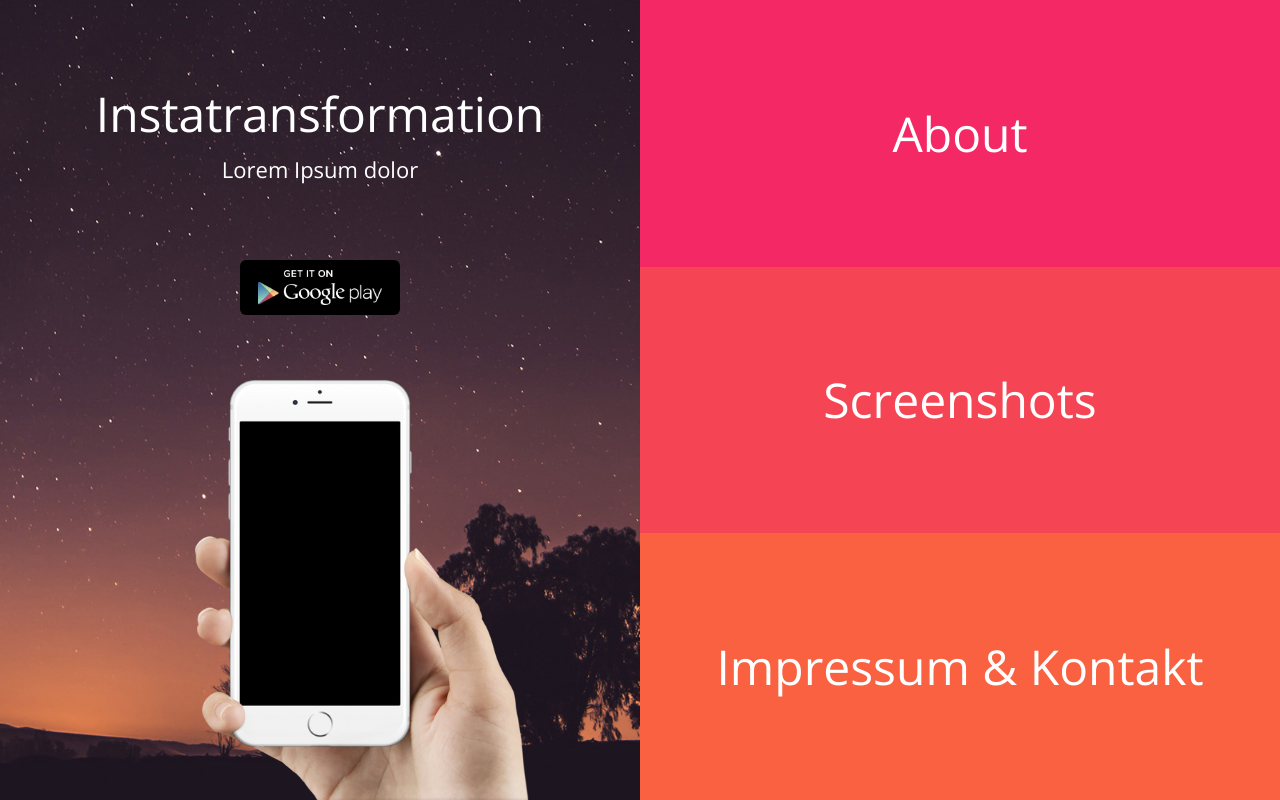
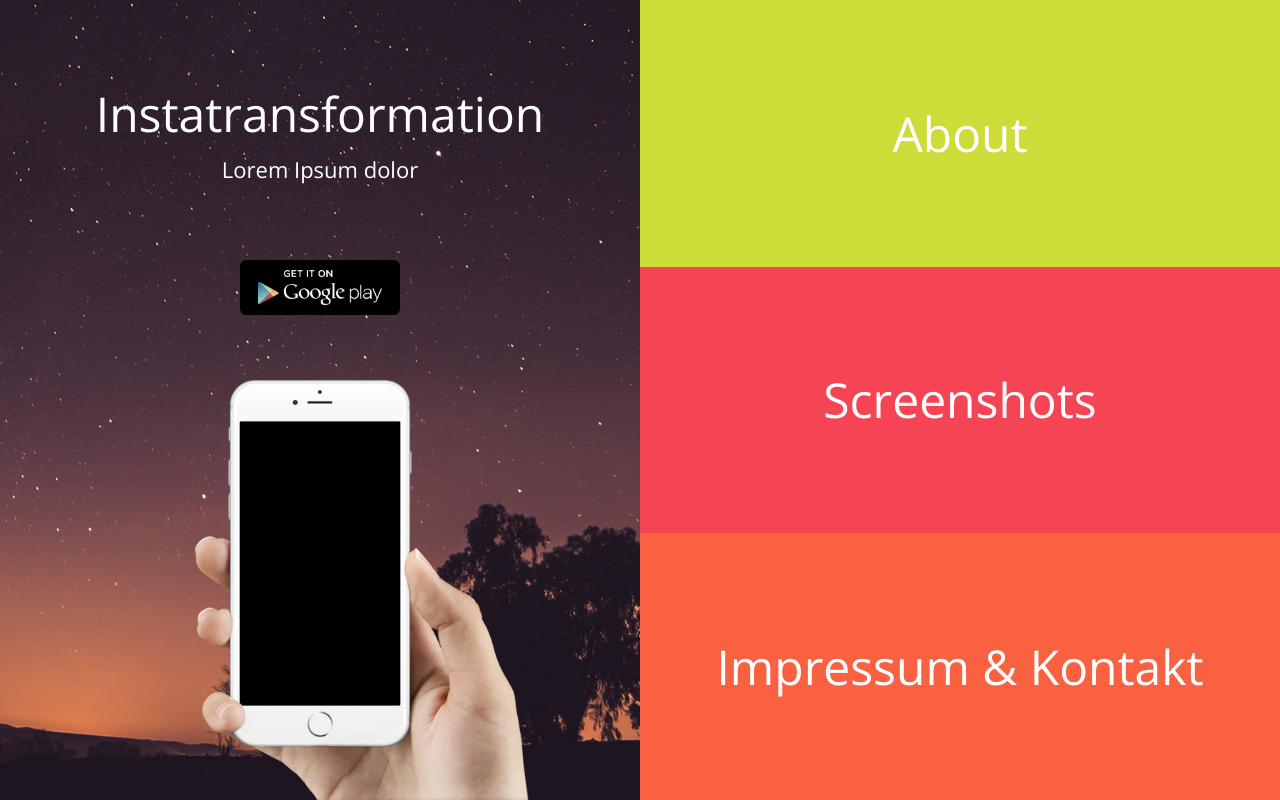
Before and after one commit to j7nn7k/instatransformation-site, a PHP site: page / in a window 1280 px wide. Run offline with PHP 8.4, Linux system fonts and the light colour scheme.

Commit message:
Some CSS magic

```diff
--- a/assets/style.css
+++ b/assets/style.css
@@ -294,7 +294,7 @@ body {
   z-index: 0;
 }
 .content-feature:nth-child(1) {
-  background: #F32864;
+  background: #CDDC39;
 }
 .content-feature:nth-child(2) {
   background: #F54554;
```
